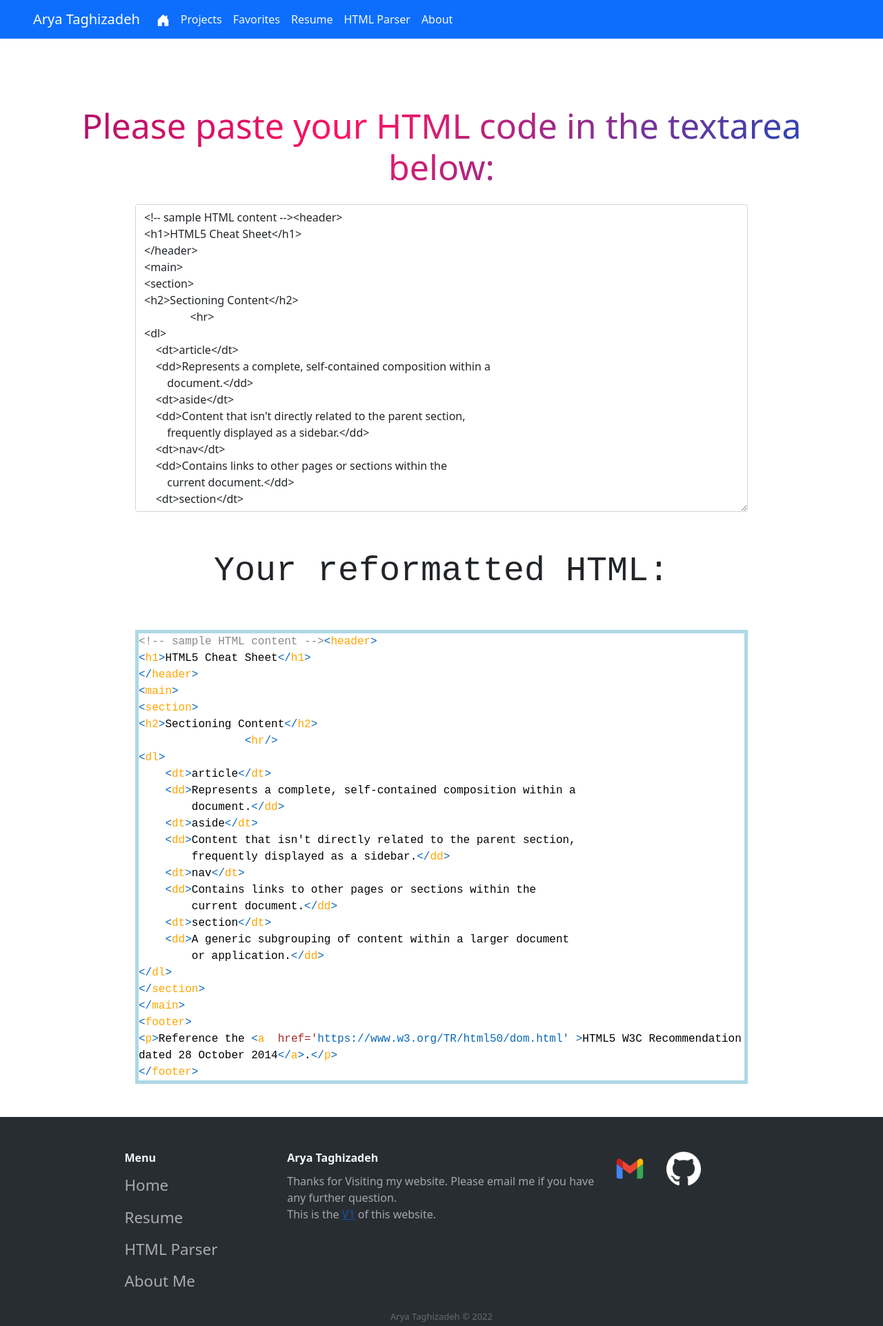
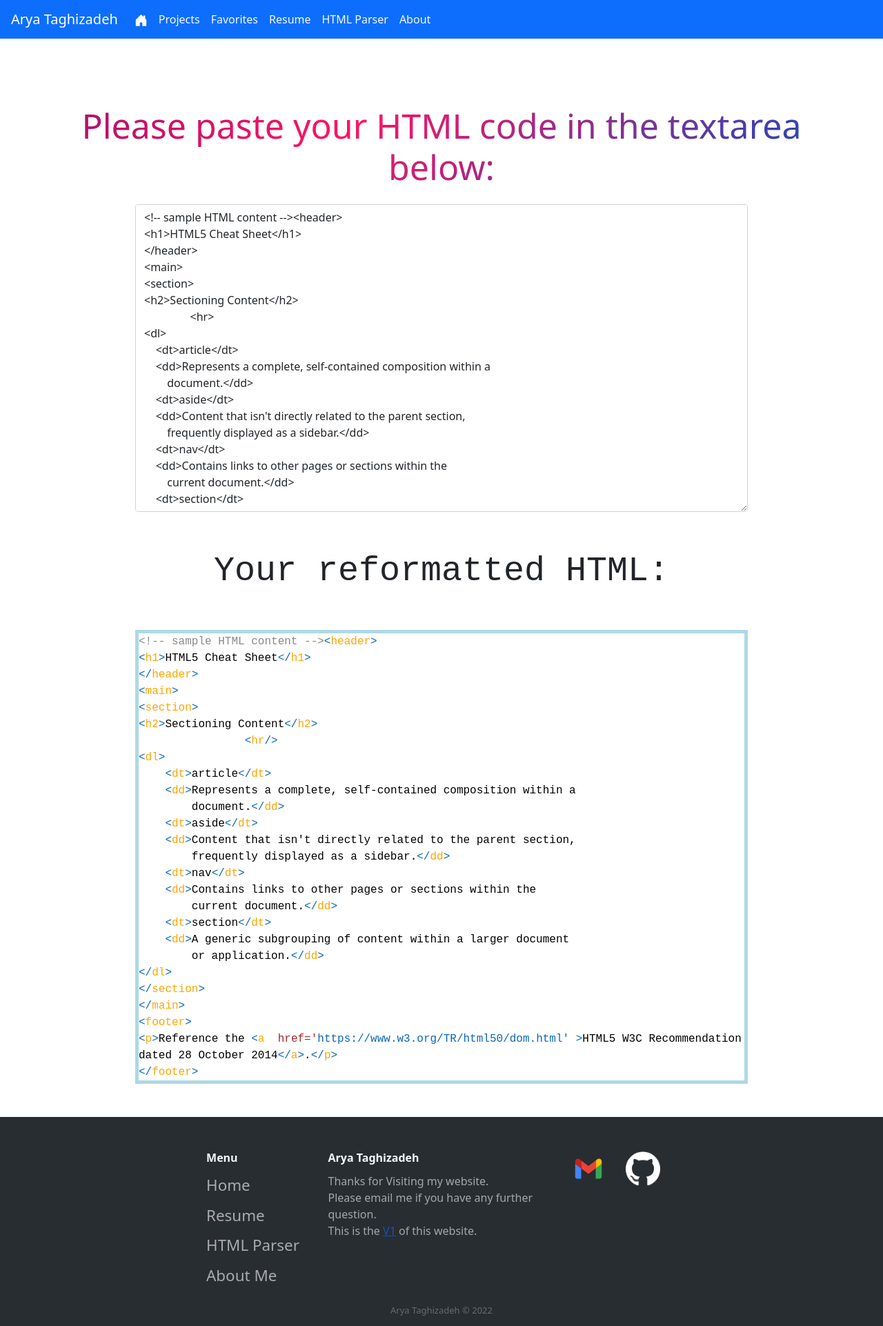
Before and after one commit to ariatgz/Old-Website, a website: page HtmlParser.html in a window 1280 px wide. Shown: the top 1922 px of the page at 69% size. Drawn offline with nearby package versions, Linux system fonts and the light colour scheme.

Commit message:
Init Commit

```diff
--- a/HtmlParser.html
+++ b/HtmlParser.html
@@ -19,7 +19,7 @@
 </head>
 <body>
 <nav class="navbar bg-primary   navbar-expand-xl  navbar-dark">
-    <div class="px-5">
+    <div class="px-3">
 
         <button class="navbar-toggler" type="button" data-bs-toggle="collapse" data-bs-target="#navbarText"
                 aria-controls="navbarText" aria-expanded="false" aria-label="Toggle navigation">
@@ -103,7 +103,7 @@
 
 </div>
 
-<div style="max-width: 100vw;"  class="footer-dark d-flex flex-md-row flex-column justify-content-around align-items-center">
+<div style="max-width: 100vw;"  class="footer-dark d-flex flex-md-row flex-column justify-content-around align-content-around">
     <footer>
         <div class="">
             <div class="row">
@@ -117,9 +117,10 @@
                     </ul>
                 </div>
 
-                <div class="col-md-6 item text mt-4 mt-md-0">
+                <div class="col-md-6 item text mt-4 mt-md-0  text-wrap">
                     <h3>Arya Taghizadeh</h3>
-                    <p>Thanks for Visiting my website. Please email me if you have any further question.<br>
+                    <p>Thanks for Visiting my website.
+                        <br>Please email me if you have any further question.<br>
                         This is the <a href="https://github.com/ariatgz">V1</a> of this website.
 
                     </p>
```
